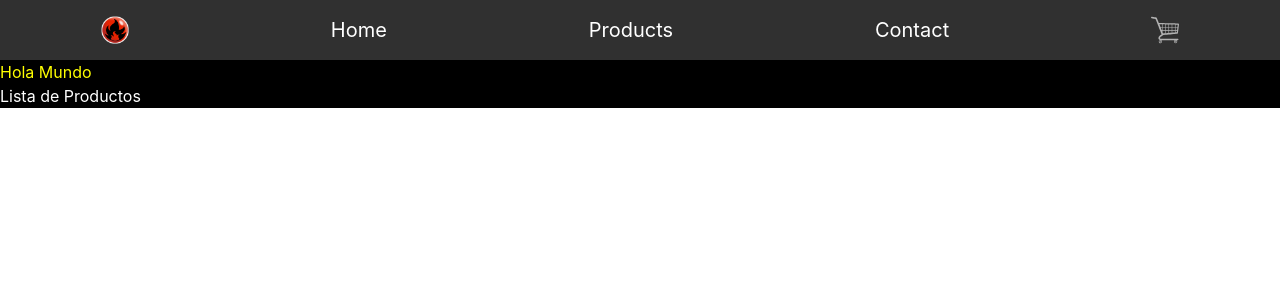
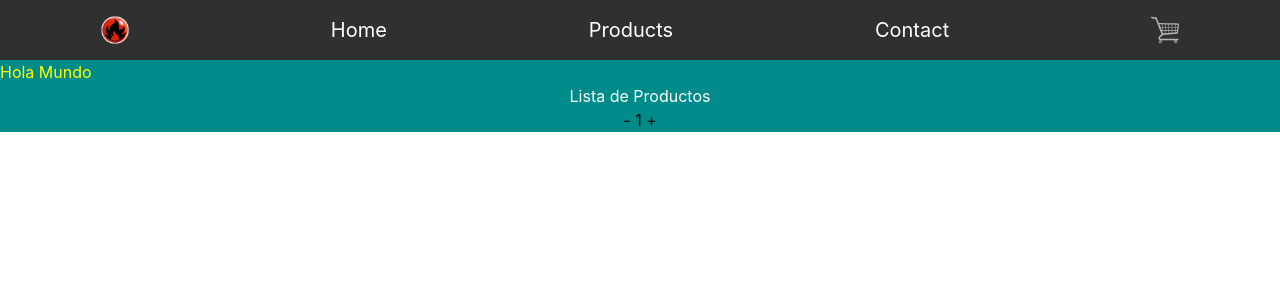
Before and after one commit to IvanMCorrea/E-commerce, a React (Create React App) app: page / in a window 1280 px wide. Shown: the top 300 px of the page. Built offline with nearby package versions, Linux system fonts and the light colour scheme.

Commit message:
v0.3: Agrego ItemCount con un contador y los botones para aumentar y restar unidades segun el stock y un minimo determinado.

```diff
--- /dev/null
+++ b/src/components/ItemListContainer/ItemCount/ItemCount.jsx
@@ -0,0 +1,25 @@
+import { useState } from 'react'
+
+const ItemCount = ({ stock, initial}) => {
+    const [count, setCount ] = useState(initial);
+    const agregar = () =>{
+        console.log(count);
+        if (count < stock){
+            setCount(count + 1);
+        }
+    }
+    const restar = () =>{
+        if (count > 1){
+            setCount(count - 1);
+        }
+    }
+    return (
+        <div>
+            <button onClick={restar}> - </button>
+            <span> {count} </span>
+            <button onClick={agregar}> + </button>
+        </div>
+    )
+}
+
+export default ItemCount
--- a/src/components/ItemListContainer/ItemListContainer.jsx
+++ b/src/components/ItemListContainer/ItemListContainer.jsx
@@ -1,11 +1,15 @@
 import React from 'react'
+import ItemCount from './ItemCount/ItemCount'
 
 const ItemListContainer = (props) => {
     const styleText = {
         color: props.textColor,
     }
     return (
-        <h2 style={styleText}>{props.greetings}</h2>
+        <div className='itemList'>
+            <h2 style={styleText}>{props.greetings}</h2>
+            <ItemCount initial={1} stock={3} />
+        </div>
     )
 }
 
--- a/src/main.scss
+++ b/src/main.scss
@@ -3,7 +3,7 @@
 @tailwind utilities;
 
 .background{
-    background-color:black;
+    background-color:darkcyan;
     width: 100%;
     height: 100%;
 }
@@ -28,3 +28,8 @@
     width: 28px;
     height: auto;
 }
+.itemList{
+    display: flex;
+    flex-direction: column;
+    text-align: center;
+}
```
